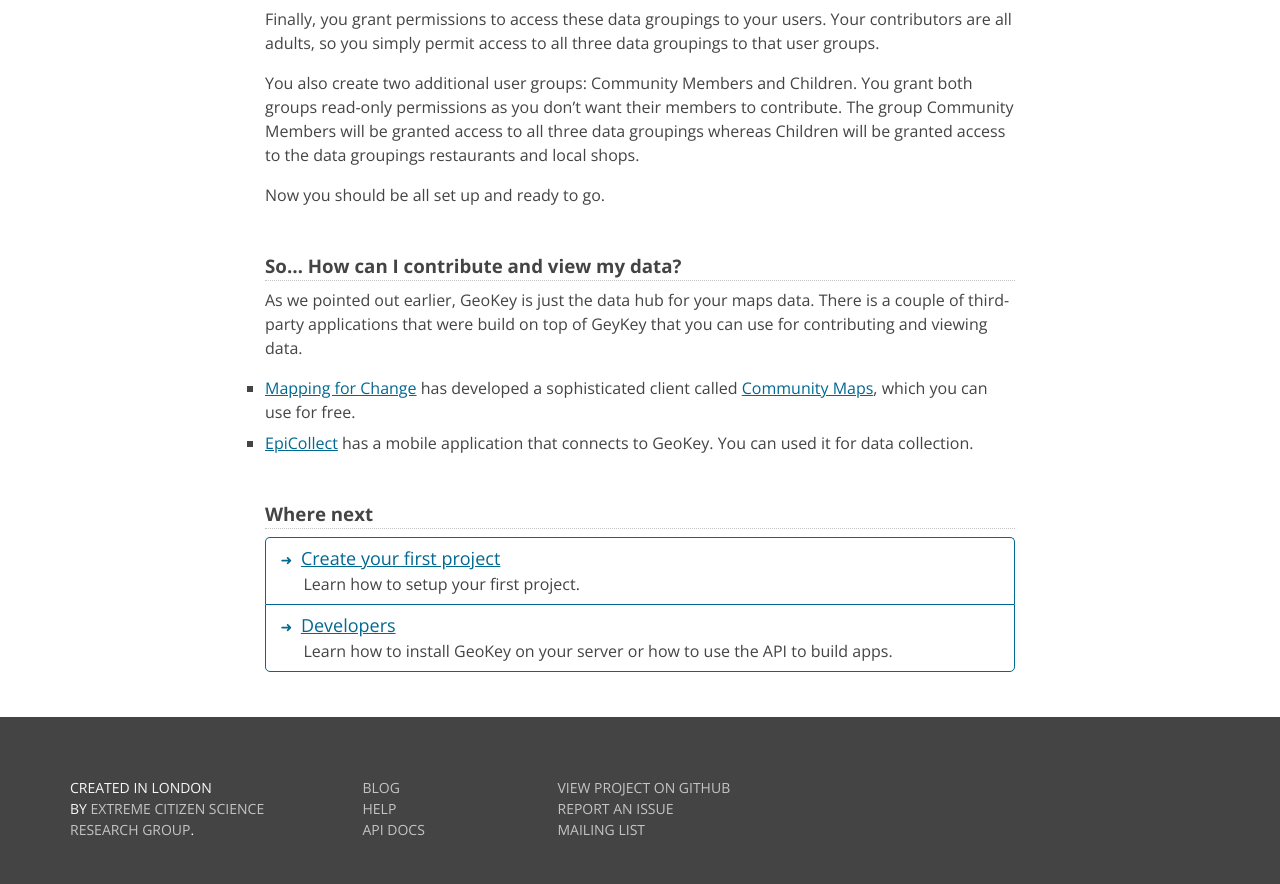
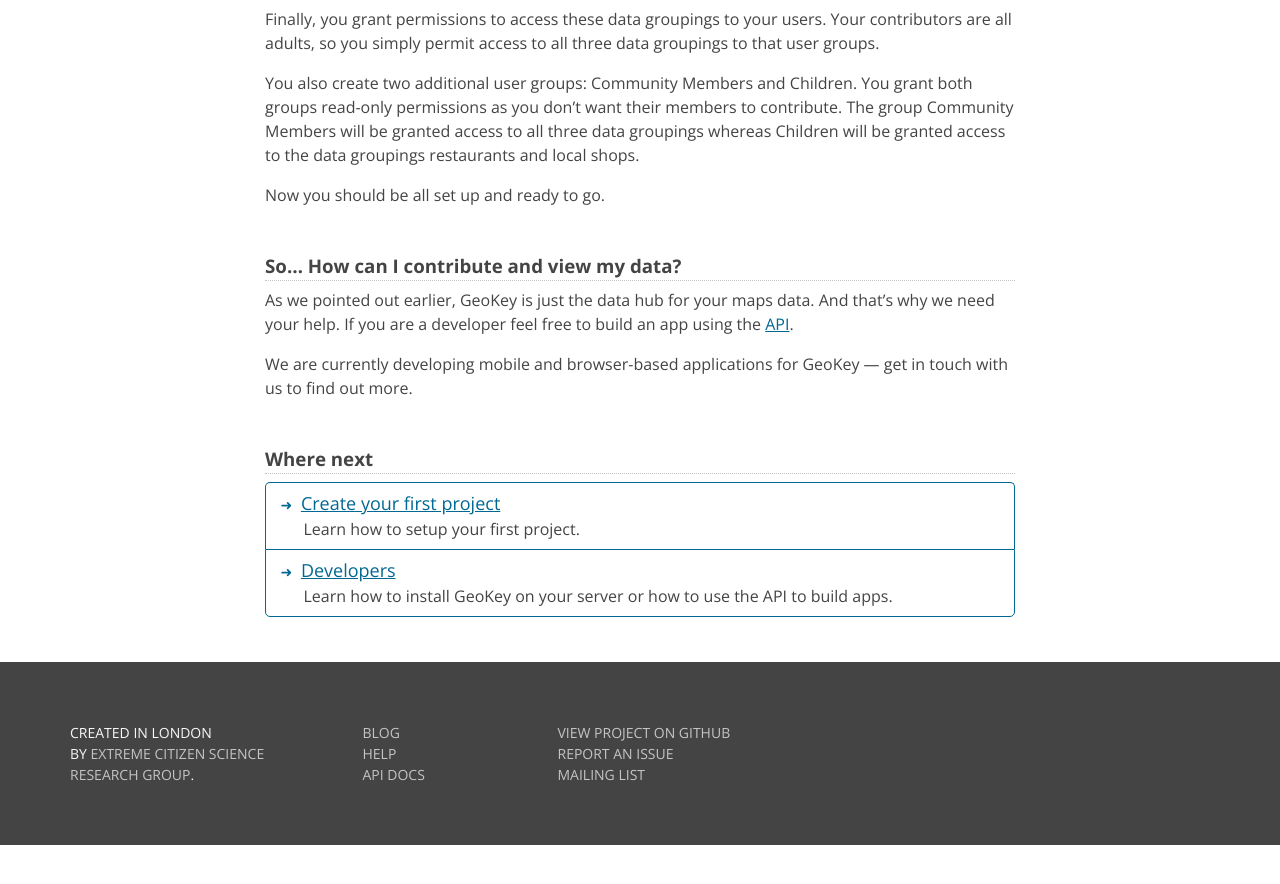
Before and after one commit to ExCiteS/geokey-website, a Jekyll site: the page built from _help/getting-started.md, in a window 1280 px wide and 900 px high, scrolled down 1263 px. Shown: the top 884 px of the window. Built offline with Jekyll 4.4.1, drawn with Linux system fonts in a browser that asks for light colours; Markdown is read by kramdown in place of the engine named in the settings; after the commit the page ends 2108 px from its top, so only the background shows below that.

Commit message:
Edit Getting started

```diff
--- a/_help/getting-started.md
+++ b/_help/getting-started.md
@@ -27,10 +27,9 @@
 
 ### So… How can I contribute and view my data?
 
-As we pointed out earlier, GeoKey is just the data hub for your maps data. There is a couple of third-party applications that were build on top of GeyKey that you can use for contributing and viewing data.
+As we pointed out earlier, GeoKey is just the data hub for your maps data. And that's why we need your help. If you are a developer feel free to build an app using the [API]({{site.url}}docs).
 
-- [Mapping for Change](http://mappingforchange.org.uk/) has developed a sophisticated client called [Community Maps](http://communitymaps.org.uk), which you can use for free.
-- [EpiCollect](http://www.epicollect.net/) has a mobile application that connects to GeoKey. You can used it for data collection.
+We are currently developing mobile and browser-based applications for GeoKey — get in touch with us to find out more.
 
 ### Where next
 
```
